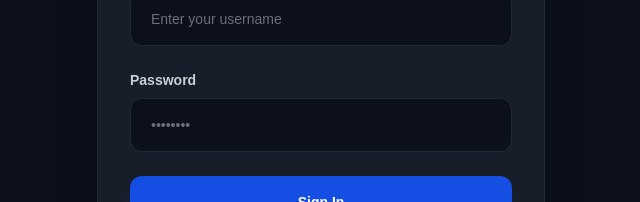
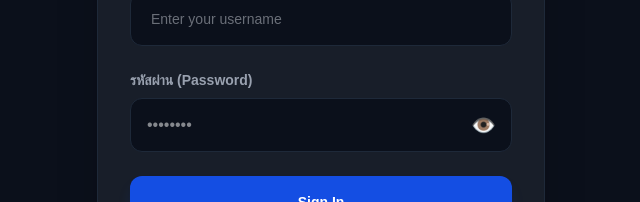
Before and after one commit to tardev35/yoalink-frontend, a React (Vite) app: page / in a window 1280 px wide. Shown: the part 340-542 px from the top of the page, without its empty margins (319-959 px from the left). Built offline with nearby package versions, Linux system fonts and the light colour scheme; a web font is replaced by a local one.

Commit message:
fix login page

```diff
--- a/src/AuthPage.jsx
+++ b/src/AuthPage.jsx
@@ -8,6 +8,7 @@ export default function AuthPage() {
   const [isLogin, setIsLogin] = useState(true);
   const [username, setUsername] = useState('');
   const [password, setPassword] = useState('');
+  const [showPassword, setShowPassword] = useState(false);
   const navigate = useNavigate();
 
   const handleSubmit = async (e) => {
@@ -90,15 +91,28 @@ export default function AuthPage() {
             </div>
 
            <div>
-              <label className="block text-sm font-bold text-[#C9CED6] mb-2">Password</label>
+  <label className="block text-sm font-semibold text-gray-400 mb-2">รหัสผ่าน (Password)</label>
+
+  {/* 🔥 2. สร้างกล่องครอบช่องกรอก (relative) เพื่อให้ปุ่มตาวางซ้อนทับได้ */}
+  <div className="relative">
     <input
-                type="password"
+      type={showPassword ? "text" : "password"} // ถ้ากดปุ่มให้เปลี่ยนเป็นข้อความธรรมดา
+      required
       value={password}
       onChange={(e) => setPassword(e.target.value)}
-                required
       placeholder="••••••••"
-                className="w-full px-5 py-4 bg-[#0B101B] border border-gray-800 rounded-xl text-[#C9CED6] focus:outline-none focus:ring-2 focus:ring-[#144EE3] focus:bg-[#181E29] transition-all duration-200 text-sm"
+      className="w-full px-4 py-3.5 bg-[#0B101B] border border-gray-800 rounded-xl text-base outline-none text-white focus:ring-2 focus:ring-[#144EE3] pr-12"
     />
+
+    {/* 🔥 3. ปุ่มกดเปิด/ปิดตา (วางชิดขวา absolute) */}
+    <button
+      type="button"
+      onClick={() => setShowPassword(!showPassword)}
+      className="absolute right-4 top-1/2 transform -translate-y-1/2 text-xl text-gray-500 hover:text-[#61DAFB] transition-colors cursor-pointer"
+    >
+      {showPassword ? "🙈" : "👁️"}
+    </button>
+  </div>
 </div>
 
             <button
```
Lines whose indentation alone changed are shown as unchanged.
